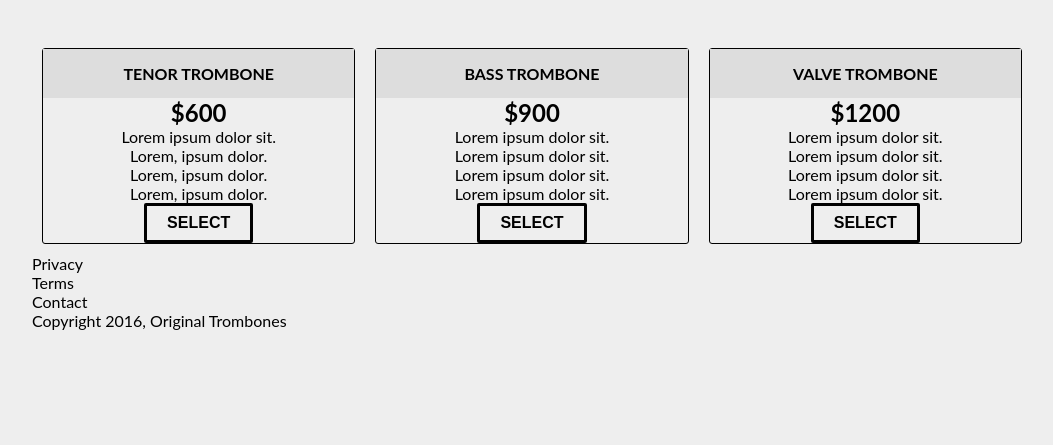
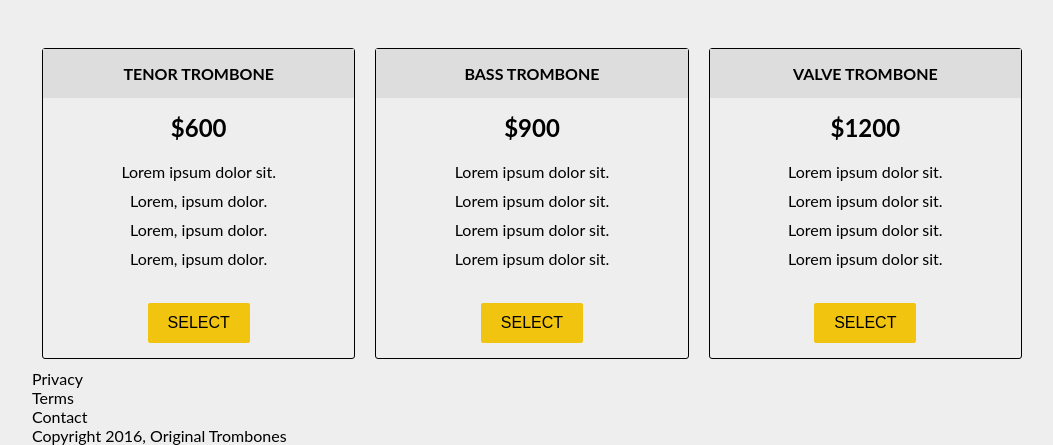
Before and after one commit to Freherdez/Lading-page, a plain HTML site: page index.html in a window 1280 px wide. Shown: the part 1006-1451 px from the top of the page, without its empty margins (108-1161 px from the left). Before the commit the page ends 1336 px from the top, so only its background shows below. Drawn offline with Linux system fonts and the light colour scheme.

Commit message:
last change

```diff
--- a/styles.css
+++ b/styles.css
@@ -257,6 +257,37 @@ nav > ul {
   font-weight: 700;
 }
 
+.product > h2 {
+  margin-top: 15px;
+}
+
+.product > ol {
+  margin: 15px 0;
+}
+
+.product > ol > li {
+  padding: 5px 0;
+}
+
+.product > button {
+  border: 0;
+  margin: 15px 0;
+  background-color: #f1c40f;
+  font-weight: 400;
+}
+
+.product > button:hover {
+  background-color: orange;
+  transition: background-color 1s;
+}
+
+@media (max-width: 800px) {
+  #pricing {
+    flex-direction: column;
+  }
+}
+
+
 
 @media (prefers-reduced-motion: no-preference) {
       * {
```
